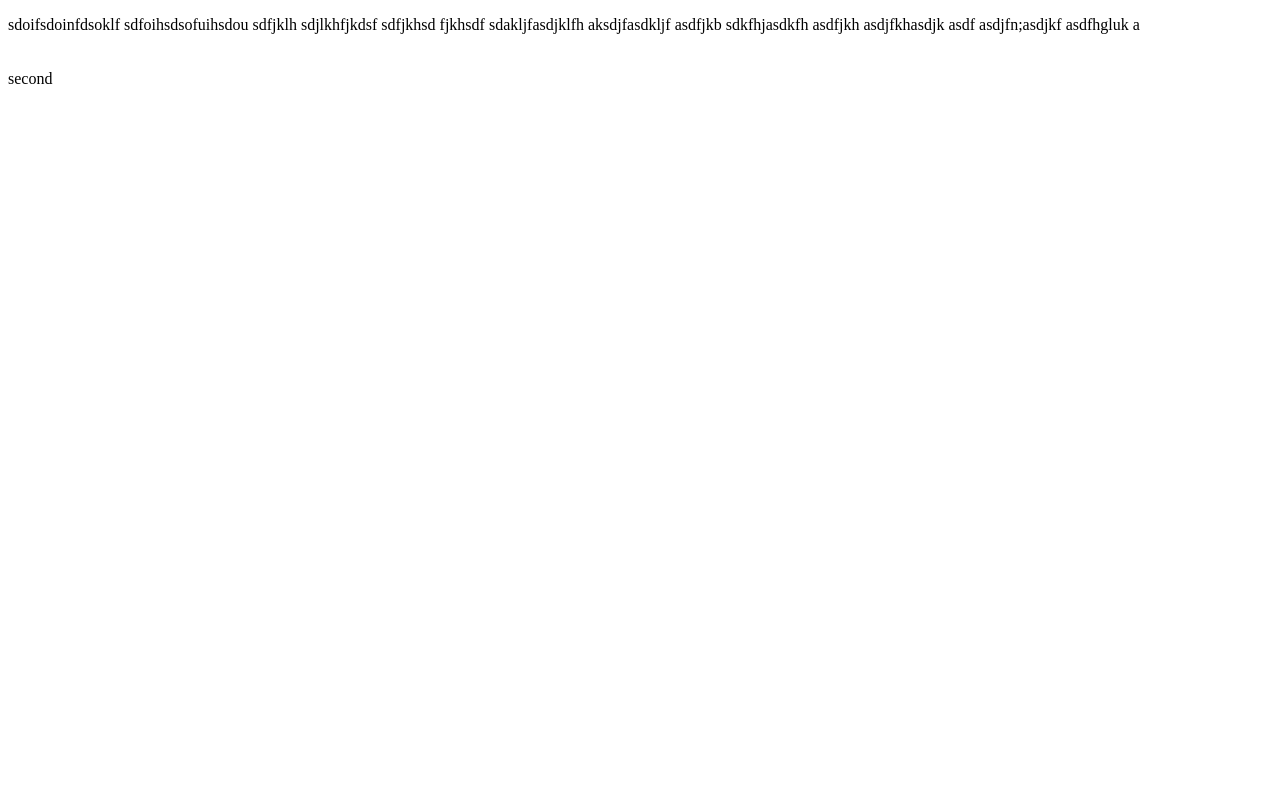
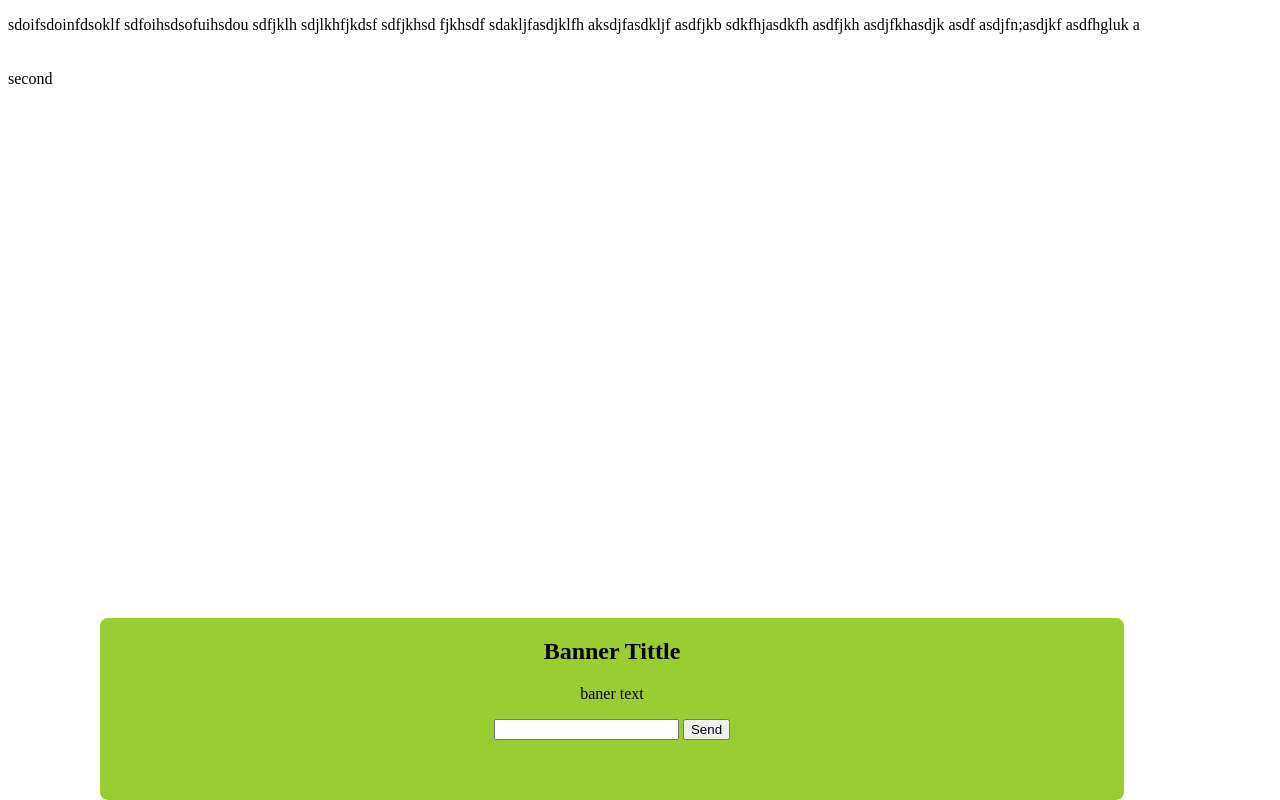
Before and after one commit to SvetoslavGochev/HtmlCss, a plain HTML site: page 5.PositionAndFload/demo2.html in a window 1280 px wide. Drawn offline with Linux system fonts and the light colour scheme.

Commit message:
for cookies
gg

```diff
--- a/5.PositionAndFload/demo2.css
+++ b/5.PositionAndFload/demo2.css
@@ -26,3 +26,19 @@ ako ima paraent element to left top bottom sa spored nego
     top: 20px;
     /* otiva nadolu ili nagore ot tekushtata poziciq */
 }
+.baner {
+    position: fixed;
+    /* dokato skrolvame da si stoi na mqsto */
+    background:yellowgreen;
+    box-shadow: gray;
+    width: 80%;
+    /* top: 100px;
+    ako iskame da stoi otdolu  za kukita*/
+    bottom: 0;
+    margin: 0, auto;
+    text-align: center;
+    left:  100px;
+    border-radius: 8px;
+    padding-bottom: 60px;
+    /* pravi mqsto otdolu */
+}
--- a/5.PositionAndFload/demo2.html
+++ b/5.PositionAndFload/demo2.html
@@ -34,6 +34,14 @@
         </article>
     </section>
 
+    <section class="baner">
+        <h1>Banner Tittle</h1>
+        <p>baner text</p>
+        <label for="email">
+            <input id="email" type="text">
+        </label>
+    <input type="submit" value="Send">
+    </section>
 
 </body>
 
```
